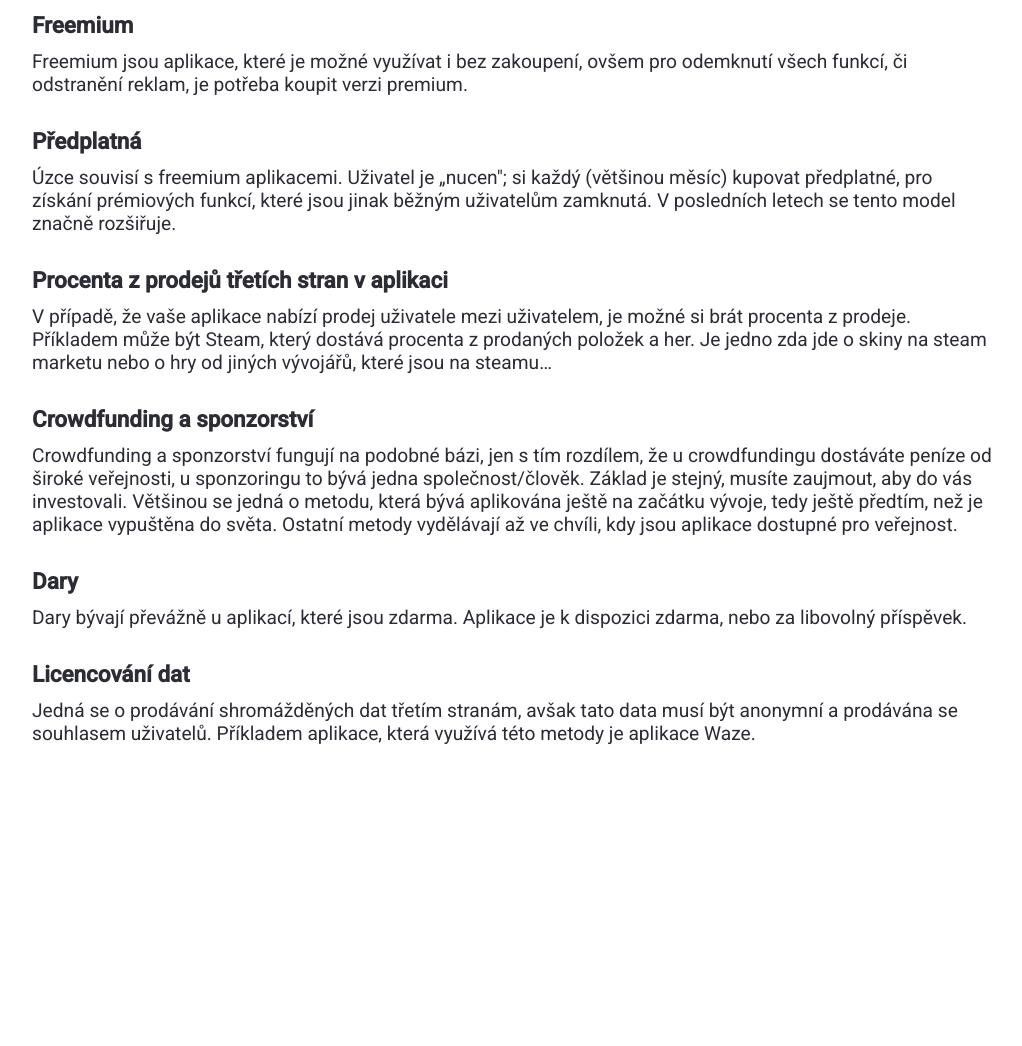
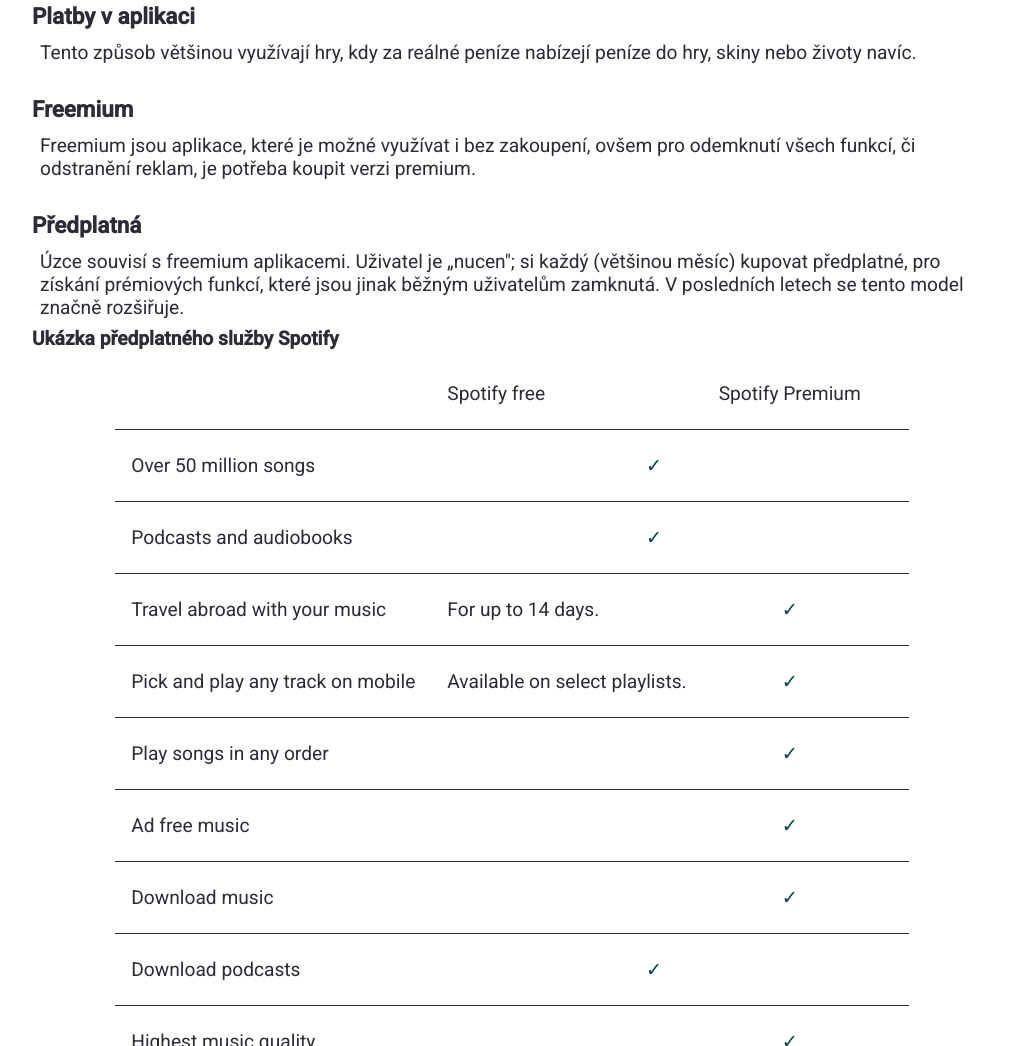
Before and after one commit to Lukide0/NSWI141-simple-static-site, a plain HTML site: page single_post.html in a window 1280 px wide. Shown: the part 1754-2800 px from the top of the page, without its empty margins (128-1150 px from the left). Before the commit the page ends 2531 px from the top, so only its background shows below. Drawn offline with Linux system fonts and the light colour scheme.

Commit message:
feat: pridani srovnavaci tabulky a meta tagy

```diff
--- a/main.css
+++ b/main.css
@@ -67,8 +67,33 @@
     color: var(--header-font-color);
 }
 
-h1 > *{
+h1 > * {
     font-size: 2rem;
+}
+
+.comparison-table {
+    border-collapse: collapse;
+    margin: 0 auto;
+}
+
+.comparison-table > tbody > tr {
+    border-width: 1px 0;
+    border-color: var(--font-color);
+    border-style: solid;
+}
+
+.comparison-table td {
+    padding: 1.5rem 1rem;
+}
+
+.comparison-table td.check::before {
+    display: block;
+    content: "✓";
+    color: #004643;
+}
+
+.comparison-table td.check {
+    text-align: center;
 }
 
 ::-webkit-scrollbar {
--- a/single_article.css
+++ b/single_article.css
@@ -1,12 +1,10 @@
 #main-article > header,
 #main-article > section,
-#main-article > p
-{
+#main-article > p {
     width: 75%;
 }
 
-#main-article > header
-{
+#main-article > header {
     margin: 2rem 0 3rem 0;
 }
 
@@ -14,28 +12,44 @@
     font-size: 3rem;
 }
 
-#main-article > img
-{
+#main-article > img {
     width: 100%;
     height: 20rem;
     object-fit: cover;
 }
 
-#main-article > p
-{
+#main-article > p {
     font-size: 1.4rem;
     font-weight: 600;
 
     margin-bottom: 3rem;
 }
 
-#main-article > section
-{
+#main-article > section {
     font-size: 1.2rem;
     margin-bottom: 2rem;
 }
 
-#main-article > section > h3
-{
+#main-article > section > h3 {
     margin-bottom: 0.75rem;
 }
+
+#main-article > section > p,
+#main-article > section > ul {
+    margin-left: 0.5rem;
+}
+
+#main-article h4,
+#main-article ul,
+#main-article ul > li > * {
+    margin: 0.5rem 0;
+}
+
+#main-article ul {
+    list-style: none;
+    margin: 0.5rem 0;
+}
+
+#main-article ul li p {
+    margin-left: 0.75rem;
+}
--- a/single_post.html
+++ b/single_post.html
@@ -12,6 +12,8 @@
       rel="stylesheet"
     />
     <title>Personal blog</title>
+    <meta name="author" content="Lukáš Koliandr" />
+    <meta name="robots" content="index, follow" />
   </head>
 
   <body>
@@ -62,9 +64,12 @@
             Reklamy lze rozdělovat podle <i>zpeněžení</i> nebo <i>zobrazení</i>.
           </p>
           <h4>Zpeněžení</h4>
-          Peníze z reklamy lze získávat několika základními způsoby, rozlišujeme
-          CPM, CPC, CPV a CPA. Existuje i pár dalších zkratek, ovšem ty se již
-          tolik nevyužívají a jsou to spíše upravené metody vypsané dříve.
+          <p>
+            Peníze z reklamy lze získávat několika základními způsoby,
+            rozlišujeme CPM, CPC, CPV a CPA. Existuje i pár dalších zkratek,
+            ovšem ty se již tolik nevyužívají a jsou to spíše upravené metody
+            vypsané dříve.
+          </p>
           <ul>
             <li>
               <h5>CPM (cost per mile)</h5>
@@ -155,6 +160,61 @@
             které jsou jinak běžným uživatelům zamknutá. V posledních letech se
             tento model značně rozšiřuje.
           </p>
+          <h4>Ukázka předplatného služby Spotify</h4>
+          <table class="comparison-table">
+            <thead>
+              <tr>
+                <td></td>
+                <td>Spotify free</td>
+                <td>Spotify Premium</td>
+              </tr>
+            </thead>
+            <tbody>
+              <tr>
+                <td>Over 50 million songs</td>
+                <td colspan="2" class="check"></td>
+              </tr>
+              <tr>
+                <td>Podcasts and audiobooks</td>
+                <td colspan="2" class="check"></td>
+                <td></td>
+              </tr>
+              <tr>
+                <td>Travel abroad with your music</td>
+                <td>For up to 14 days.</td>
+                <td class="check"></td>
+              </tr>
+              <tr>
+                <td>Pick and play any track on mobile</td>
+                <td>Available on select playlists.</td>
+                <td class="check"></td>
+              </tr>
+              <tr>
+                <td>Play songs in any order</td>
+                <td></td>
+                <td class="check"></td>
+              </tr>
+              <tr>
+                <td>Ad free music</td>
+                <td></td>
+                <td class="check"></td>
+              </tr>
+              <tr>
+                <td>Download music</td>
+                <td></td>
+                <td class="check"></td>
+              </tr>
+              <tr>
+                <td>Download podcasts</td>
+                <td colspan="2" class="check"></td>
+              </tr>
+              <tr>
+                <td>Highest music quality</td>
+                <td></td>
+                <td class="check"></td>
+              </tr>
+            </tbody>
+          </table>
         </section>
         <section>
           <h3>Procenta z prodejů třetích stran v aplikaci</h3>
```
Also changed, not shown: index.html (+1 -0 lines).
